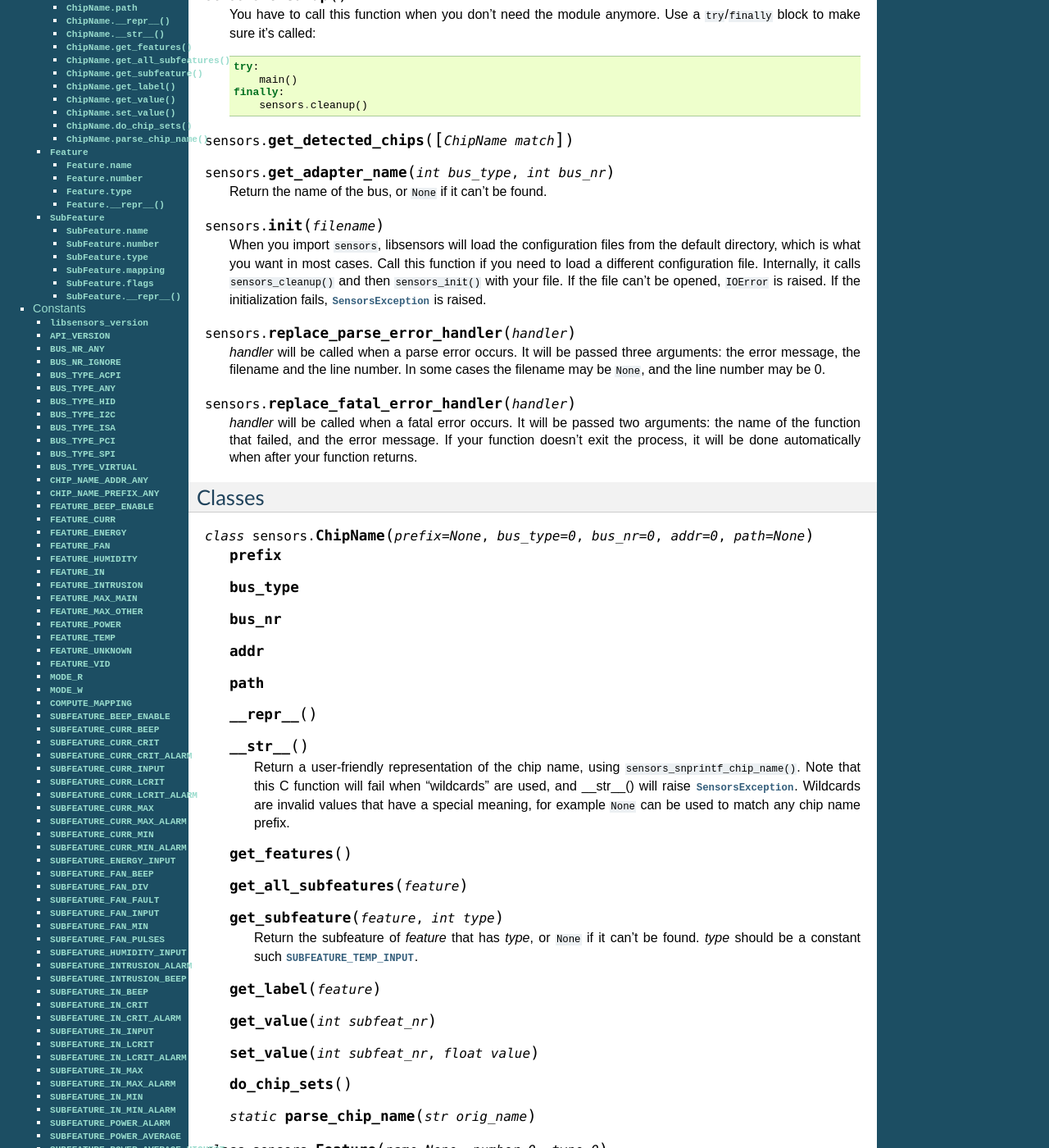
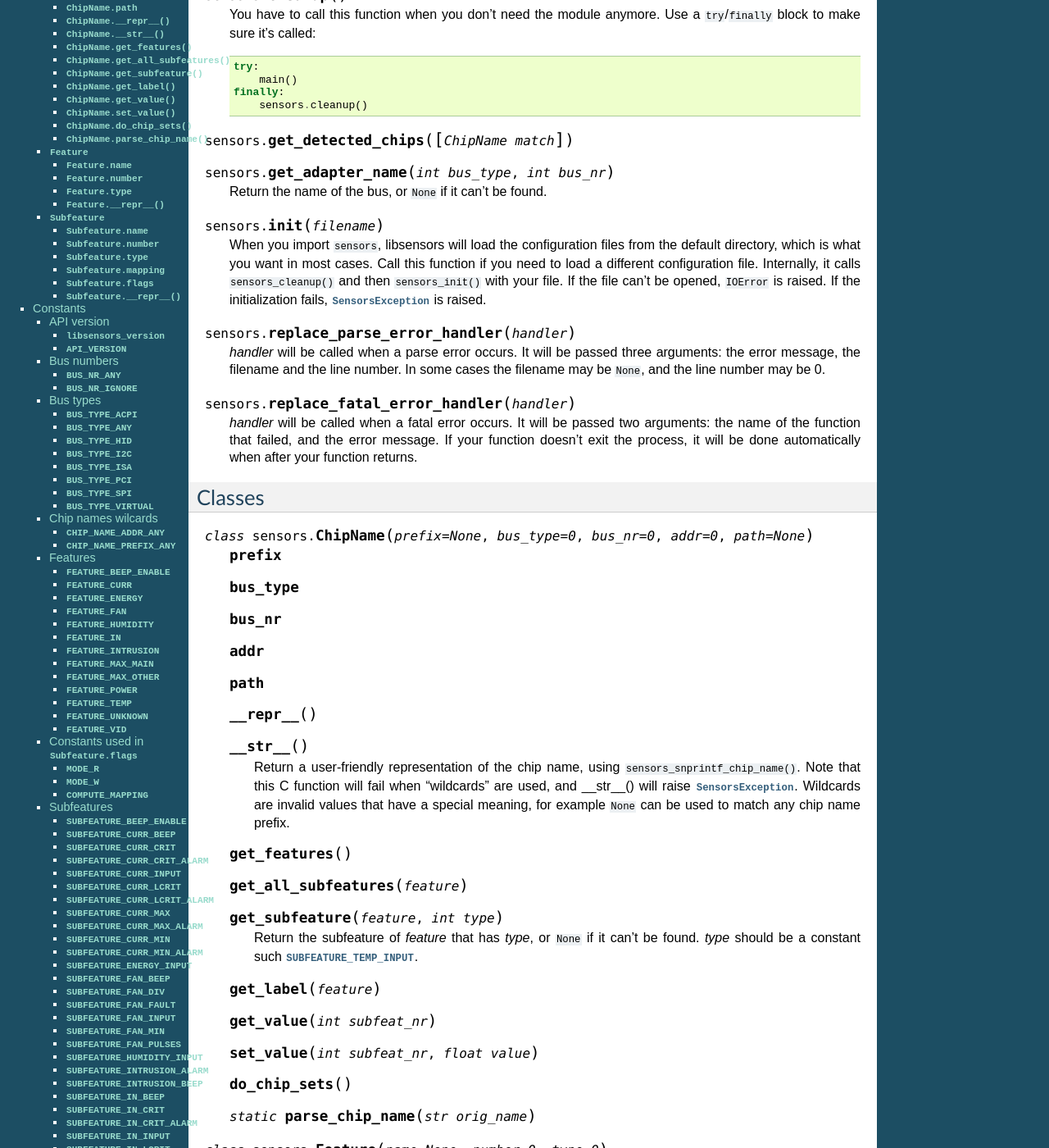
Before and after one commit to bastienleonard/pysensors, a Sphinx documentation site: the page built from doc/source/reference.rst, in a window 1280 px wide and 1400 px high, scrolled down 346 px. Shown: the whole window at 82% size. Built offline with Sphinx 7.4.7, drawn with Linux system fonts in a browser that asks for light colours; some of the changed text lies outside the part shown.

Commit message:
Added subsubsections in constants doc, fixed typo in Subfeature

```diff
--- a/doc/source/reference.rst
+++ b/doc/source/reference.rst
@@ -132,7 +132,7 @@
 
    .. method:: __repr__
 
-.. class:: SubFeature(name=None, number=0, type=0, mapping=0, flags=0)
+.. class:: Subfeature(name=None, number=0, type=0, mapping=0, flags=0)
 
    .. attribute:: name
    .. attribute:: number
@@ -146,14 +146,29 @@
 Constants
 ---------
 
+API version
+^^^^^^^^^^^
+
 .. attribute:: libsensors_version
 
    A string describing the libsensors version, e.g. ``'3.3.1'``.
 
 .. attribute:: API_VERSION
 
+   A number whose digits, in hexadecimal, represent the API
+   version. The first digit is the major version (large changes that
+   break the compatibility), the second one is for large changes, the
+   third one is for small additions.
+
+Bus numbers
+^^^^^^^^^^^
+
 .. attribute:: BUS_NR_ANY
 .. attribute:: BUS_NR_IGNORE
+
+Bus types
+^^^^^^^^^
+
 .. attribute:: BUS_TYPE_ACPI
 .. attribute:: BUS_TYPE_ANY
 .. attribute:: BUS_TYPE_HID
@@ -163,8 +178,14 @@
 .. attribute:: BUS_TYPE_SPI
 .. attribute:: BUS_TYPE_VIRTUAL
 
+Chip names wilcards
+^^^^^^^^^^^^^^^^^^^
+
 .. attribute:: CHIP_NAME_ADDR_ANY
 .. attribute:: CHIP_NAME_PREFIX_ANY
+
+Features
+^^^^^^^^
 
 .. attribute:: FEATURE_BEEP_ENABLE
 .. attribute:: FEATURE_CURR
@@ -180,10 +201,15 @@
 .. attribute:: FEATURE_UNKNOWN
 .. attribute:: FEATURE_VID
 
+Constants used in :attr:`Subfeature.flags`
+^^^^^^^^^^^^^^^^^^^^^^^^^^^^^^^^^^^^^^^^^^
+
 .. attribute:: MODE_R
 .. attribute:: MODE_W
 .. attribute:: COMPUTE_MAPPING
 
+Subfeatures
+^^^^^^^^^^^
 .. attribute:: SUBFEATURE_BEEP_ENABLE
 .. attribute:: SUBFEATURE_CURR_BEEP
 .. attribute:: SUBFEATURE_CURR_CRIT
```
